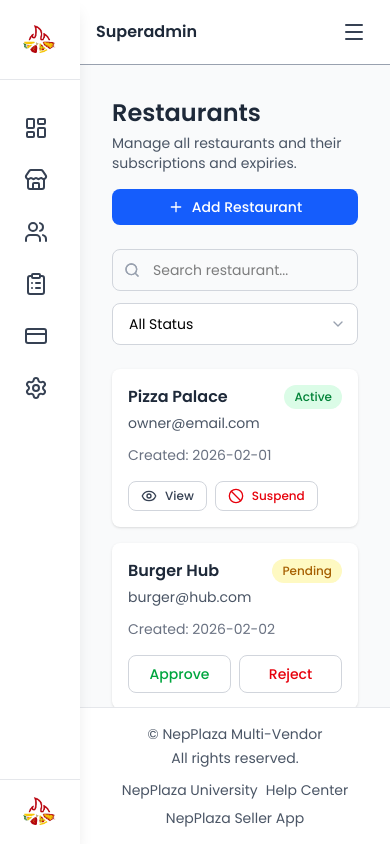
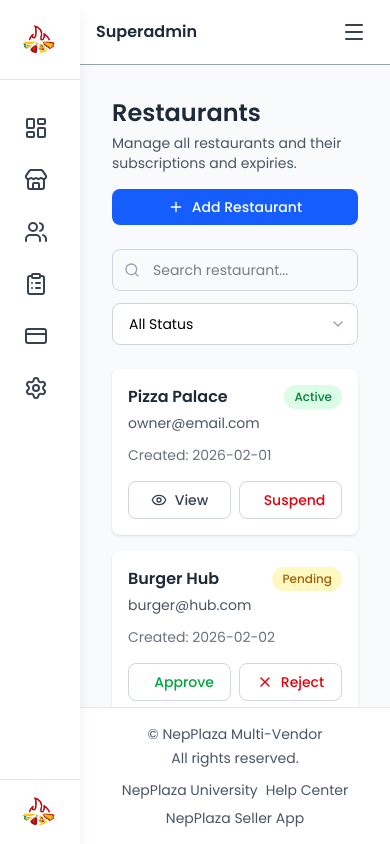
Before and after one commit to Sujan7Neupane/multivendor-restaurant-platform, a Next.js app: page /superadmin/restaurants in a window 390 px wide. Built offline with nearby package versions, Linux system fonts and the light colour scheme.

Commit message:
fix: mobile layout fix for buttons

```diff
--- a/src/app/superadmin/restaurants/page.tsx
+++ b/src/app/superadmin/restaurants/page.tsx
@@ -1,4 +1,12 @@
-import { Search, Plus, ChevronDown, Eye, Ban } from "lucide-react";
+import {
+  Search,
+  Plus,
+  ChevronDown,
+  Eye,
+  Ban,
+  CheckCircle,
+  X,
+} from "lucide-react";
 import Button from "@/components/ui/Button";
 import Input from "@/components/ui/Input";
 import Link from "next/link";
@@ -26,14 +34,11 @@ export default function Restaurants() {
       {/* Filters */}
       <div className="flex flex-col sm:flex-row gap-3 mb-6">
         {/* Search Input */}
-        <div className="relative w-full sm:w-80">
-          <Input
-            placeholder="Search restaurant..."
-            Icon={Search}
-            className="sm:w-80"
-          />
-          <Search className="absolute left-3 top-1/2 -translate-y-1/2 w-4 h-4 text-gray-400" />
-        </div>
+        <Input
+          placeholder="Search restaurant..."
+          Icon={Search}
+          className="sm:w-80"
+        />
 
         {/* Status Filter */}
         <div className="relative w-full sm:w-auto">
@@ -75,10 +80,10 @@ export default function Restaurants() {
               <td className="px-4 py-3 text-gray-600">2026-02-01</td>
               <td className="px-4 py-3">
                 <div className="flex gap-2">
-                  <Button variant="outline" size="sm">
+                  <Button variant="outline" size="sm" Icon={Eye}>
                     View
                   </Button>
-                  <Button variant="danger" size="sm">
+                  <Button variant="danger" size="sm" Icon={Ban}>
                     Suspend
                   </Button>
                 </div>
@@ -99,10 +104,10 @@ export default function Restaurants() {
               <td className="px-4 py-3 text-gray-600">2026-02-02</td>
               <td className="px-4 py-3">
                 <div className="flex gap-2">
-                  <Button variant="success" size="sm">
+                  <Button variant="success" size="sm" Icon={CheckCircle}>
                     Approve
                   </Button>
-                  <Button variant="danger" size="sm">
+                  <Button variant="danger" size="sm" Icon={X}>
                     Reject
                   </Button>
                 </div>
@@ -128,11 +133,11 @@ export default function Restaurants() {
 
           <p className="text-sm text-gray-500 mb-4">Created: 2026-02-01</p>
 
-          <div className="flex gap-2">
-            <Button variant="outline" size="sm" Icon={Eye}>
+          <div className="grid grid-cols-2 gap-2">
+            <Button variant="outline" Icon={Eye}>
               View
             </Button>
-            <Button variant="danger" size="sm" Icon={Ban}>
+            <Button variant="danger" Icon={Ban}>
               Suspend
             </Button>
           </div>
@@ -152,11 +157,11 @@ export default function Restaurants() {
 
           <p className="text-sm text-gray-500 mb-4">Created: 2026-02-02</p>
 
-          <div className="flex gap-2">
-            <Button variant="success" className="flex-1">
+          <div className="grid grid-cols-2 gap-2">
+            <Button variant="success" Icon={CheckCircle}>
               Approve
             </Button>
-            <Button variant="danger" className="flex-1">
+            <Button variant="danger" Icon={X}>
               Reject
             </Button>
           </div>
```
